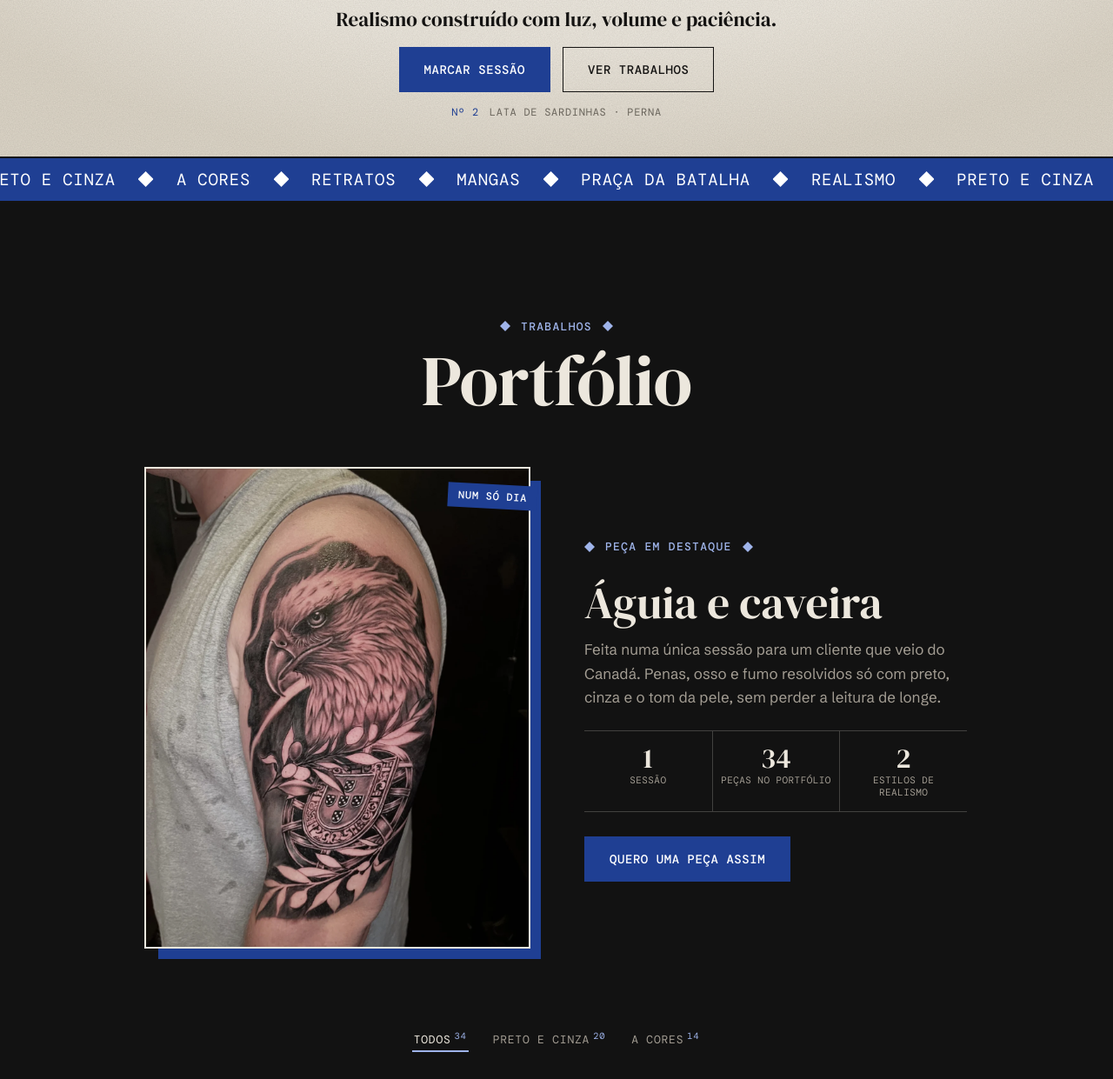
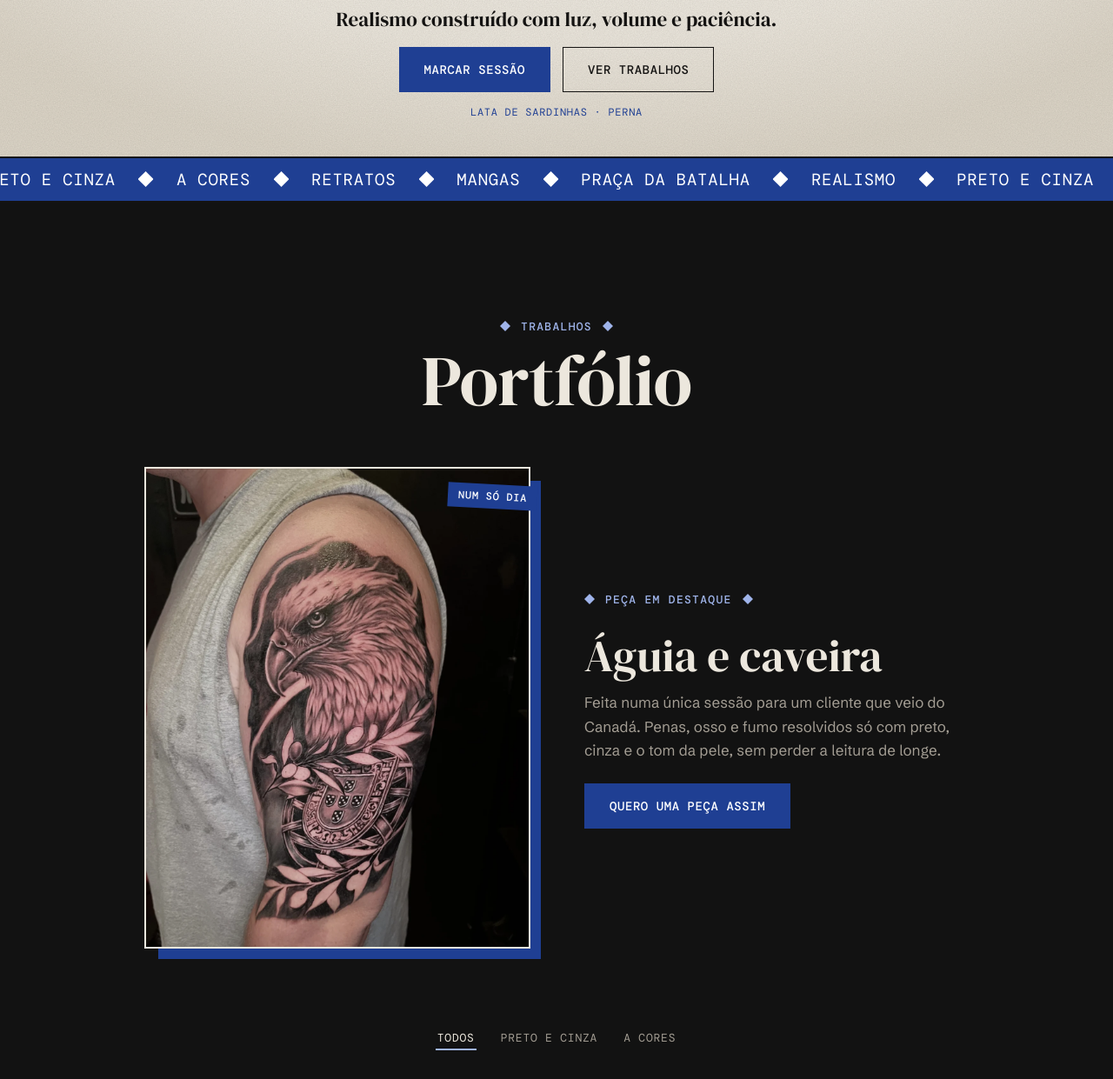
Before and after one commit to azeugral/will-salgado, a plain HTML site: page index.html in a window 1280 px wide. Shown: the part 620-1861 px from the top of the page at 87% size. Drawn offline with nearby package versions, Linux system fonts and the light colour scheme.

Commit message:
Remove numerações e contagem de peças
Co-Authored-By: Claude Opus 5.5 <noreply@anthropic.com>

```diff
--- a/assets/main.js
+++ b/assets/main.js
@@ -37,7 +37,7 @@
   PH.forEach(function (p) { var im = new Image(); im.src = 'assets/img/p/' + p.c + '.webp'; });
   function rotulo(p) {
     peca.style.opacity = 0; selo.classList.remove('on');
-    setTimeout(function () { peca.children[0].textContent = p.r[0]; peca.children[1].textContent = p.r[1]; selo.textContent = p.s; peca.style.opacity = 1; selo.classList.add('on'); }, 220);
+    setTimeout(function () { peca.children[0].textContent = p.r[1]; selo.textContent = p.s; peca.style.opacity = 1; selo.classList.add('on'); }, 220);
   }
   function abrir(i) {
     var p = PH[i], src = 'assets/img/p/' + p.c + '.webp';
@@ -83,11 +83,6 @@
   cor.forEach(function (p) { if (L.indexOf(p) < 0) L.push(p); });
   var grade = d.getElementById('grade'), mais = d.getElementById('mais'), filtro = 'todos';
   var passoN = matchMedia('(max-width:640px)').matches ? 8 : 12, limite = passoN;
-  d.getElementById('nPecas').textContent = L.length;
-  d.querySelectorAll('.filtros button').forEach(function (b) {
-    var n = b.dataset.f === 'todos' ? L.length : L.filter(function (p) { return p.t === b.dataset.f; }).length;
-    var c = d.createElement('sup'); c.textContent = n; b.appendChild(c);
-  });
   L.forEach(function (p, i) {
     var f = d.createElement('figure'); f.className = 'item'; f.tabIndex = 0; f.dataset.i = i;
     f.setAttribute('role', 'button'); f.setAttribute('aria-label', 'Ampliar: ' + p.l);
--- a/index.html
+++ b/index.html
@@ -47,7 +47,7 @@
   <div class="hero-base ent">
     <p class="frase">Realismo construído com luz, volume e paciência.</p>
     <div class="bts"><a class="bt bt-azul" href="#marcar">Marcar sessão</a><a class="bt bt-linha" href="#portfolio">Ver trabalhos</a></div>
-    <div class="peca" id="peca"><span>Nº 1</span><span>Escaravelho · peito</span></div>
+    <div class="peca" id="peca"><span>Escaravelho · peito</span></div>
   </div>
 </section>
 
@@ -67,11 +67,6 @@
       <p class="chapeu">Peça em destaque</p>
       <h3>Águia e caveira</h3>
       <p>Feita numa única sessão para um cliente que veio do Canadá. Penas, osso e fumo resolvidos só com preto, cinza e o tom da pele, sem perder a leitura de longe.</p>
-      <ul class="ds-dados">
-        <li><b>1</b><span>sessão</span></li>
-        <li><b id="nPecas">34</b><span>peças no portfólio</span></li>
-        <li><b>2</b><span>estilos de realismo</span></li>
-      </ul>
       <a class="bt bt-azul" href="#marcar">Quero uma peça assim</a>
     </div>
   </article>
@@ -194,6 +189,6 @@
 </div>
 
 <script src="assets/pecas.js?v=2"></script>
-<script src="assets/main.js?v=4"></script>
+<script src="assets/main.js?v=5"></script>
 </body>
 </html>
```
